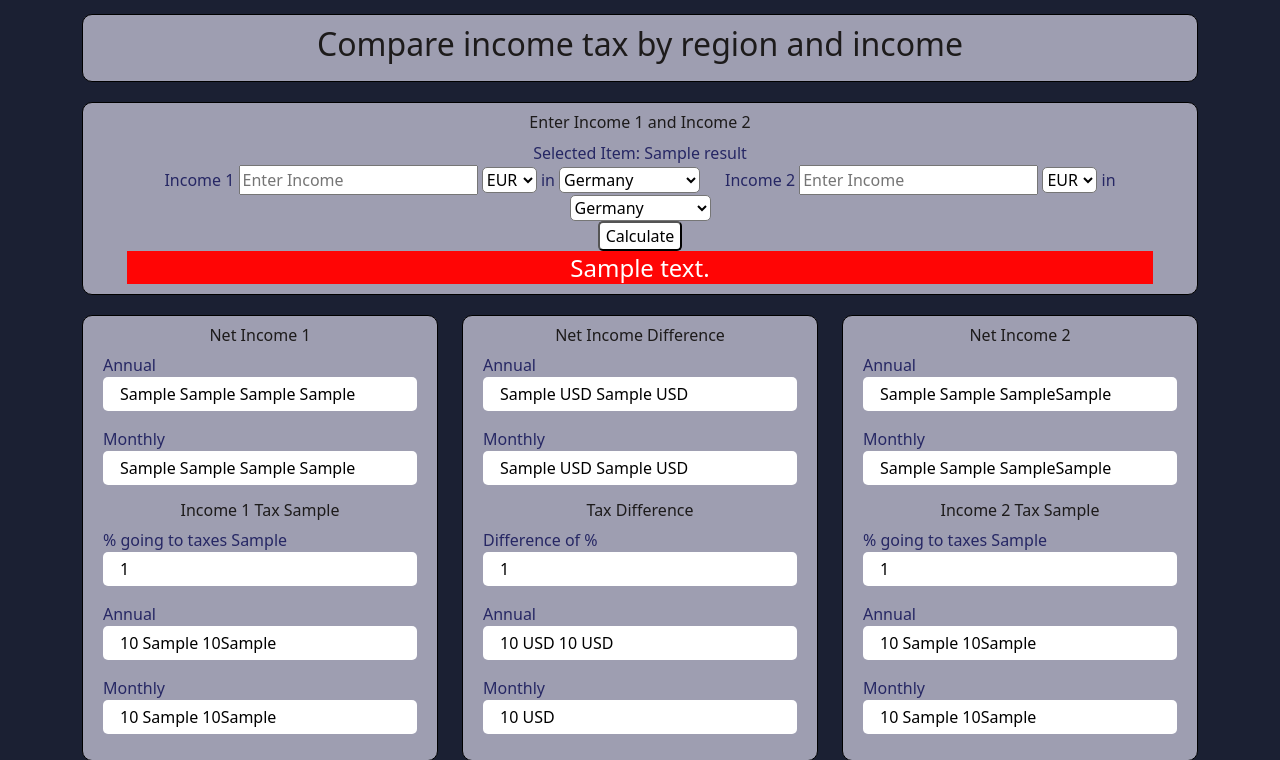
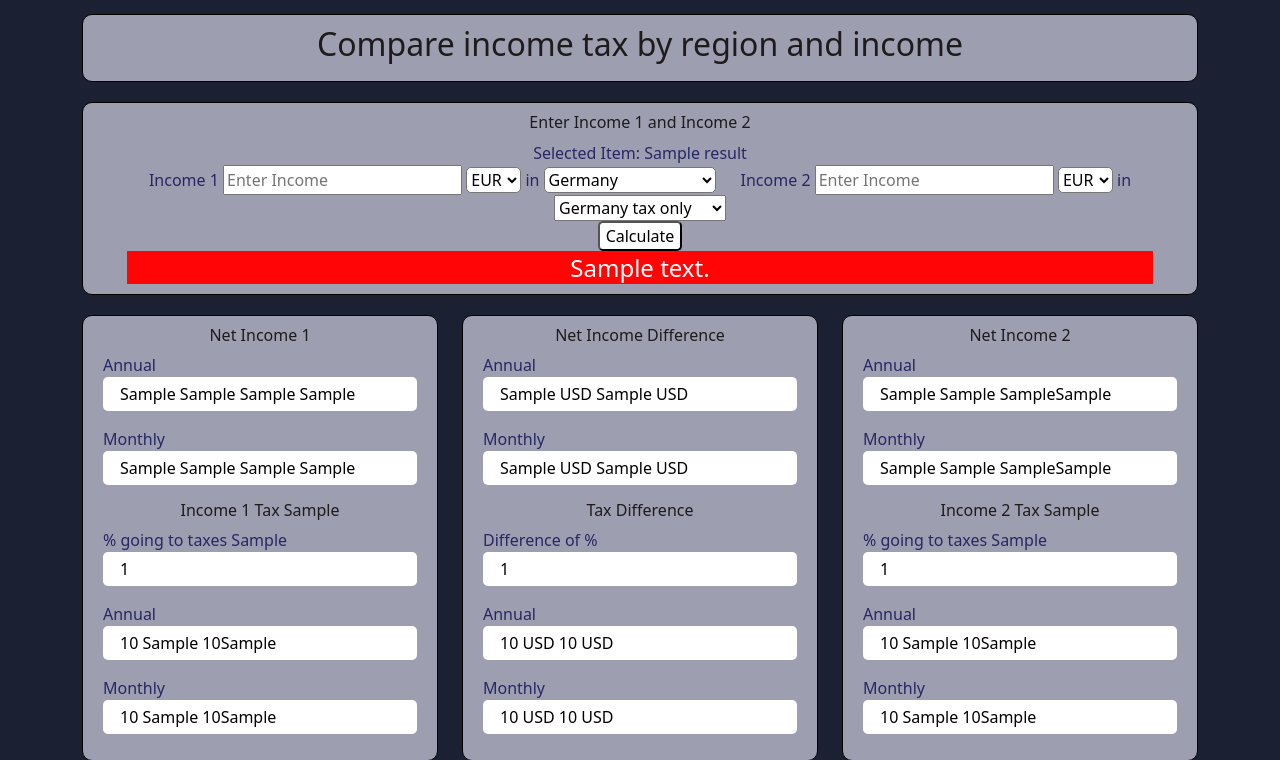
Before and after one commit to LucaZugic/TaxCompare, a Flask app: template templates/index.html in a window 1280 px wide. Shown: the part 66-826 px from the top of the page. Run offline with Flask 2, Linux system fonts and the light colour scheme; the template is opened without the code that fills it: most values are stand-ins (such as "Sample title", 1, 10 or a date in 2020); some libraries are stand-ins or nearby versions.

Commit message:
chaning labels ready to push to main server

```diff
--- a/app.py
+++ b/app.py
@@ -58,7 +58,7 @@ def compute():
                         burden[i] = convert('GBP', currency[i], compute_tax_england(convert(currency[i], 'GBP', income)) + compute_ni(convert(currency[i], 'GBP', income)))
                     else:
                         burden[i] = compute_tax_england(income) + compute_ni(income)
-                elif region[i] == 'Ger':
+                elif region[i] == 'Ger0':
                     if currency != 'EUR':
                         burden[i] = convert('GBP', currency[i], compute_tax_germany(convert(currency[i], 'GBP', income)))
                     else:
@@ -72,22 +72,23 @@ def compute():
             if currency[0] != currency[1]:
                 burden_converted = [0, 0]
                 net_income_converted = [0, 0]
+                net_income_difference = [0, 0]
                 burden_converted = [0, 0]
                 tax_difference = [0, 0]
                 net_income_converted[0] = convert(currency[0], currency[1], net_income[0])
                 net_income_converted[1] = convert(currency[1], currency[0], net_income[1])
-                net_income_difference_1 = net_income_converted[1] - net_income[0]
-                net_income_difference_2 = net_income[1] - net_income_converted[0]
+                net_income_difference[0] = net_income_converted[1] - net_income[0]
+                net_income_difference[1] = net_income[1] - net_income_converted[0]
                 burden_converted[0] = convert(currency[0], currency[1], burden[0])
                 burden_converted[1] = convert(currency[1], currency[0], burden[1])
                 tax_difference[0] = burden_converted[1] - burden[0]
                 tax_difference[1] = burden[1] - burden_converted[0]
 
 
-                if net_income_difference_1 < 0:
+                if net_income_difference[0] < 0:
                     income_alert[0] = alert_types[0]
                     income_alert[1] = alert_types[1]
-                elif net_income_difference_1 > 0:
+                elif net_income_difference[0] > 0:
                     income_alert[0] = alert_types[1]
                     income_alert[1] = alert_types[0]
                 else:
@@ -106,12 +107,10 @@ def compute():
                     perc_alert[0] = alert_types[2]
                     perc_alert[1] = alert_types[2]
 
-                tax_difference = burden[1] - burden[0]
-
-                if tax_difference < 0:
+                if tax_difference[0] < 0:
                     tax_alert[0] = alert_types[1]
                     tax_alert[1] = alert_types[0]
-                elif tax_difference > 0:
+                elif tax_difference[0] > 0:
                     tax_alert[0] = alert_types[0]
                     tax_alert[1] = alert_types[1]
                 else:
@@ -132,25 +131,37 @@ def compute():
                     percentage_alert_1=perc_alert[0],
                     percentage_tax_1=str(percentage_burden[0]) + " %",
                     annual_tax_1=round(burden[0], 2),
+                    annual_tax_1_converted=round(burden_converted[0], 2),
                     monthly_tax_1=round(burden[0] / 12, 2),
+                    monthly_tax_1_converted=round(burden_converted[0] / 12, 2),
                     # Differences:
-                    annual_net_difference_1=abs(net_income[1] - net_income[0]),
-                    monthly_net_difference_1=round(abs(net_income[1] - net_income[0]) / 12, 2),
+                    annual_net_difference_1=round(abs(net_income_difference[0]), 2),
+                    annual_net_difference_2=round(abs(net_income_difference[1]), 2),
+                    monthly_net_difference_1=round(abs(net_income_difference[0]) / 12, 2),
+                    monthly_net_difference_2=round(abs(net_income_difference[1]) / 12, 2),
                     percentages_difference=str(round(abs(percentage_burden[1] - percentage_burden[0]), 2)) + " %",
-                    annual_tax_difference=round(abs(burden[1] - burden[0]), 2),
-                    monthly_tax_difference=round(abs(burden[1] - burden[0]) / 12, 2),
+                    annual_tax_difference_1=round(abs(burden_converted[1] - burden[0]), 2),
+                    annual_tax_difference_2=" = " + str(round(abs(burden[1] - burden_converted[0]), 2)),
+                    monthly_tax_difference_1=round(abs(burden_converted[1] - burden[0]) / 12, 2),
+                    monthly_tax_difference_2=" = " + str(round(abs(burden[1] - burden_converted[0]) / 12, 2)),
                     difference_currency_1=currency[0],
+                    difference_currency_2=currency[1],
                     # Income 2:
                     income_alert_2=income_alert[1],
                     annual_net_income_2=net_income[1],
+                    annual_net_income_2_converted=" = " + str(round(net_income_converted[1], 2)),
                     monthly_net_income_2=round(net_income[1] / 12, 2),
+                    monthly_net_income_2_converted=" = " + str(round(net_income_converted[1] / 12, 2)),
                     cur2=currency[1],
                     ni_extension_2=ni_extension[1],
                     tax_alert_2=tax_alert[1],
                     percentage_alert_2=perc_alert[1],
                     percentage_tax_2=str(percentage_burden[1]) + " %",
                     annual_tax_2=round(burden[1], 2),
-                    monthly_tax_2=round(burden[1] / 12, 2))
+                    annual_tax_2_converted=round(burden_converted[1], 2),
+                    monthly_tax_2=round(burden[1] / 12, 2),
+                    monthly_tax_2_converted=round(burden_converted[1] / 12, 2),
+                    cur2_conv=currency[0])
 
             else:
                 net_income_difference = net_income[1] - net_income[0]
@@ -202,7 +213,7 @@ def compute():
                     annual_tax_1=round(burden[0], 2),
                     monthly_tax_1=round(burden[0] / 12, 2),
                     # Differences:
-                    annual_net_difference_1=abs(net_income[1] - net_income[0]),
+                    annual_net_difference_1=round(abs(net_income[1] - net_income[0]), 2),
                     monthly_net_difference_1=round(abs(net_income[1] - net_income[0]) / 12, 2),
                     percentages_difference=str(round(abs(percentage_burden[1] - percentage_burden[0]), 2)) + " %",
                     annual_tax_difference_1=round(abs(burden[1] - burden[0]), 2),
--- a/templates/index.html
+++ b/templates/index.html
@@ -36,13 +36,14 @@
                             </select>
                             in
                             <select class="u-full-width" name="region_1">
-                                <optgroup label="Europe"></optgroup>
-                                <option {% if request.form.get('region_1', '') == "Ger" %} selected {% endif %} value=Ger>Germany</option>
+                                <optgroup label="Germany"></optgroup>
+                                <option {% if request.form.get('region_1', '') == "Ger0" %} selected {% endif %} value=Ger>Germany</option>
                                 <optgroup label="Great Britain"></optgroup>
                                 <option {% if request.form.get('region_1', '') == "Scot1" %} selected {% endif %} value=Scot1>Scotland w/ NI</option>
                                 <option {% if request.form.get('region_1', '') == "Scot0" %} selected {% endif %} value=Scot0>Scotland w/o NI</option>
                                 <option {% if request.form.get('region_1', '') == "Eng1" %} selected {% endif %} value=Eng1>England w/ NI</option>
                                 <option {% if request.form.get('region_1', '') == "Eng0" %} selected {% endif %} value=Eng0>England w/o NI</option>
+                                <option disabled value=Ger1>More, coming soon!</option>
                             </select>
                             &nbsp;&nbsp;&nbsp;&nbsp;
                             <label for="Income">Income 2 </label>
@@ -54,14 +55,15 @@
                                 <option {% if request.form.get('currency_2', '') == "USD" %} selected {% endif %} value=USD>USD</option>
                             </select>
                             in
-                            <select class="u-full-width" value="{{ request.form.get('region_2', '') }}" name="region_2">
-                                <optgroup label="Europe"></optgroup>
-                                <option {% if request.form.get('region_2', '') == "Ger" %} selected {% endif %} value=Ger>Germany</option>
+                            <select value="{{ request.form.get('region_2', '') }}" name="region_2">
+                                <optgroup label="Germany"></optgroup>
+                                <option {% if request.form.get('region_2', '') == "Ger0" %} selected {% endif %} value=Ger0>Germany tax only</option>
                                 <optgroup label="Great Britain"></optgroup>
                                 <option {% if request.form.get('region_2', '') == "Scot1" %} selected {% endif %} value=Scot1>Scotland w/ NI</option>
                                 <option {% if request.form.get('region_2', '') == "Scot0" %} selected {% endif %} value=Scot0>Scotland w/o NI</option>
                                 <option {% if request.form.get('region_2', '') == "Eng1" %} selected {% endif %} value=Eng1>England w/ NI</option>
                                 <option {% if request.form.get('region_2', '') == "Eng0" %} selected {% endif %} value=Eng0>England w/o NI</option>
+                                <option disabled value=Ger1>More, coming soon!</option>
                             </select>
                             <br>
                             <input class="submit-button" type="submit" value="Calculate" />
@@ -93,7 +95,7 @@
                     <center><h6>Tax Difference</h6></center>
                     <label for="percentage tax">Difference of %</label><div class="alert">{{ percentages_difference }}</div>
                     <label for="total tax">Annual</label><div class="alert">{{ annual_tax_difference_1 }} {{ difference_currency_1 }} {{ annual_tax_difference_2 }} {{ difference_currency_2 }}</div>
-                    <label for="tax">Monthly</label><div class="alert">{{ monthly_tax_difference_1 }} {{ difference_currency_1 }}</div>
+                    <label for="tax">Monthly</label><div class="alert">{{ monthly_tax_difference_1 }} {{ difference_currency_1 }} {{ monthly_tax_difference_2 }} {{ difference_currency_2 }}</div>
                 </div>
             </article>
         </div>
```
